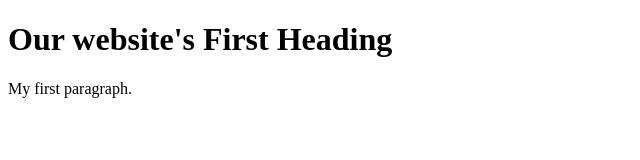
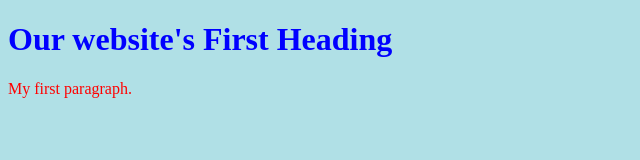
Before and after one commit to VishveshC/Ligma-hub, a plain HTML site: page index.html in a window 1280 px wide. Shown: the whole page, without its empty margins (0-640 px from the left). Drawn offline with Linux system fonts and the light colour scheme.

Commit message:
Update index.html

```diff
--- a/index.html
+++ b/index.html
@@ -1,7 +1,7 @@
 <!DOCTYPE html>
 <html>
 <head>
-	<link rel="stylesheet" href="css\style.css" />
+	<link rel="stylesheet" href="style.css" />
 </head>
 <body>
 
```
